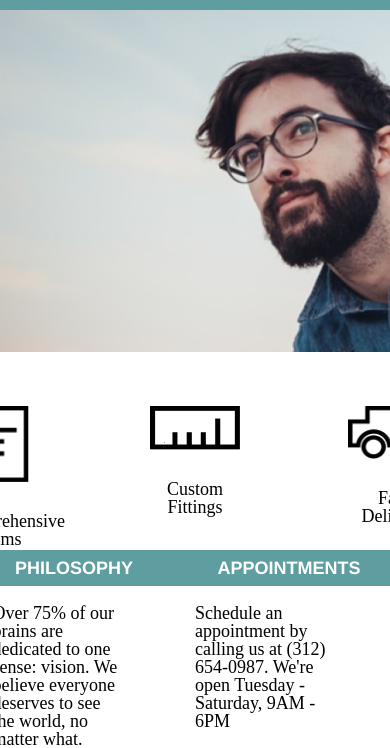
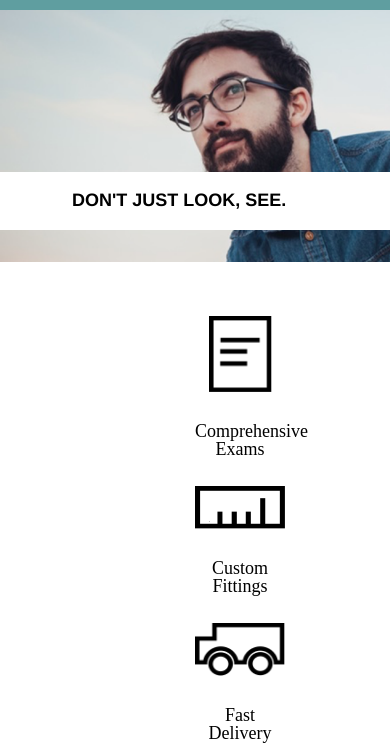
Before and after one commit to LPKaizen/Tortoiseshell-Optics, a plain HTML site: page index.html in a window 390 px wide. Shown: the part 44-792 px from the top of the page. Drawn offline with Linux system fonts and the light colour scheme.

Commit message:
version 1.5.0, full mobile support added

```diff
--- a/resources/css/index.css
+++ b/resources/css/index.css
@@ -193,8 +193,109 @@ html {
  }
 
  .mainheading {
-   padding-top: 5rem;
-   margin-right: 0;
-   padding-right: 2rem;
+    padding-top: 5rem;
+    margin-right: 0;
+    padding-right: 2rem;
+  }
+}
+
+@media only screen and (max-width: 480px) {
+
+  .headersection {
+    margin-top: 0;
+  }
+
+ .backgroundpicture {
+    height: 17rem;
  }
+
+ .mainheadingfont {
+   font-size: 1rem;
+   padding-top: 1rem;
+   padding-bottom: 1rem;
+   background-color: white;
+   margin: auto;
+ }
+
+ .mainheading {
+    padding-top: 9rem;
+    width: 100%;
+
+  }
+
+.adsectioncontainer {
+  width: 480px;
 }
+  .picturestorage {
+    display: flex;
+    flex-direction: column;
+    margin: auto;
+    width: 8rem;
+    align-items: center;
+    margin-bottom: 3.77rem;
+  }
+
+  .contentcontainer {
+    height: auto;
+    display: block;
+    justify-content: center;
+    max-width: 5rem;
+    text-align: center;
+    padding-bottom: 1.54rem;
+  }
+
+  #spacing {
+    margin-left: 0;
+    margin-right: 0;
+  }
+  .image1 {
+    width: 3.5rem;
+    height: auto;
+    padding-bottom: 1.5rem;
+  }
+
+  .image2 {
+     width: 5rem;
+     padding-bottom: 1.5rem;
+  }
+
+  .image3 {
+     max-width: 5rem;
+     padding-bottom: 1.5rem;
+  }
+
+  .infocontainer {
+    width: 480px;
+    display: inline-flex;
+    flex-direction: column;
+    justify-content: center;
+  }
+
+  .infotitle {
+     width: 100%;
+     padding-left: 0;
+     text-align: center;
+  }
+
+  .infoformat {
+    width: 100%;
+    padding-bottom: 4rem;
+    font-size: 0.77rem;
+  }
+
+  .moveit {
+    display: none;
+  }
+
+  .footersection {
+    width: 480px;
+  }
+
+  .footerlogo {
+    padding-left: 0;
+    display: flex;
+    justify-content: center;
+  }
+
+
+}
```
